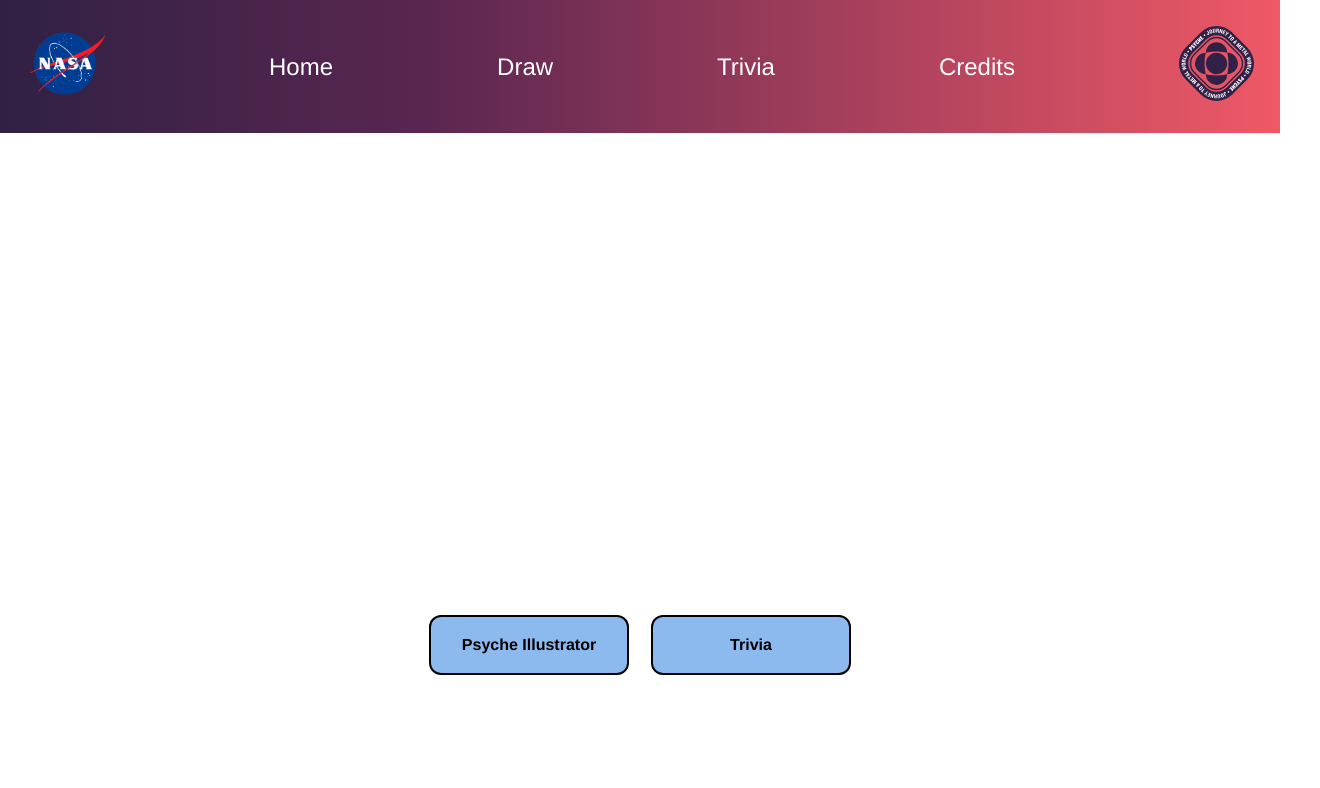
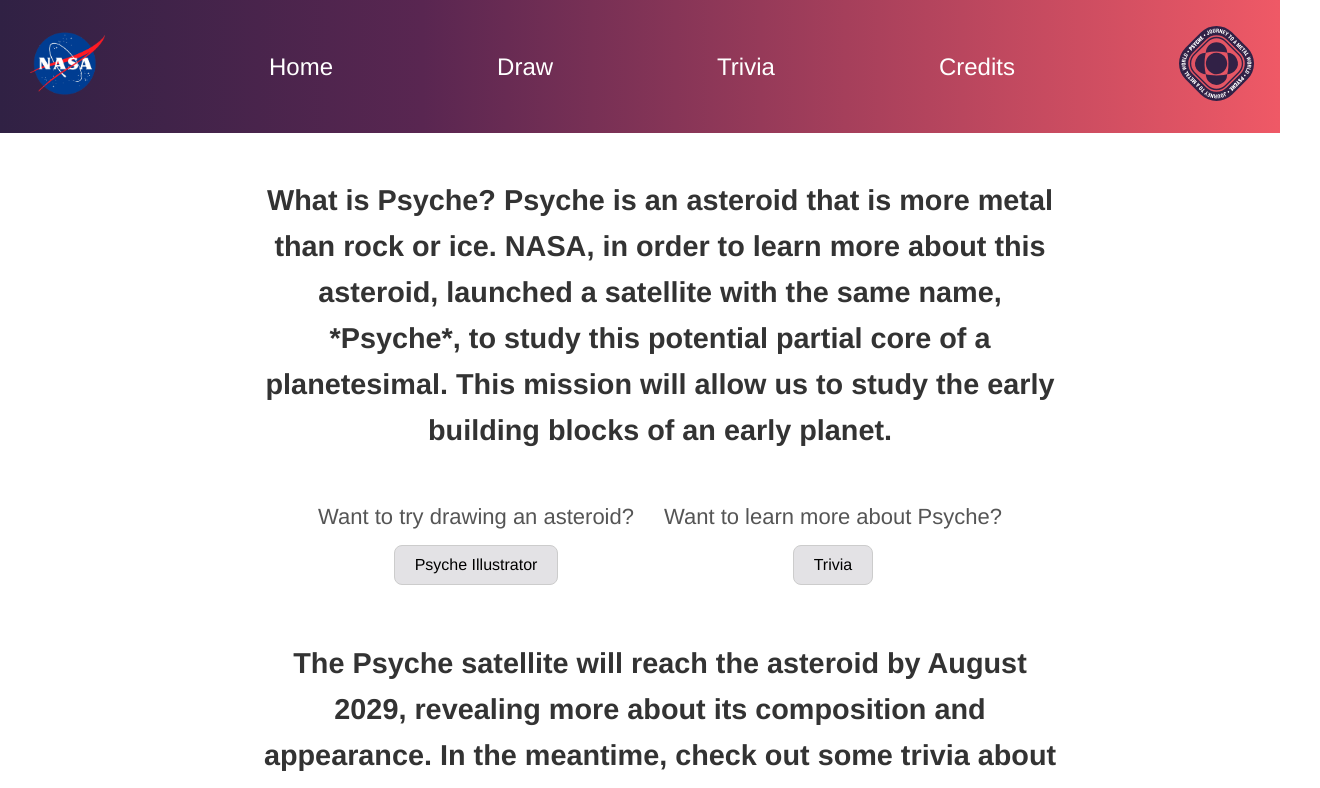
Before and after one commit to MissionToPsyche-Iridium/iridium_23f_year_sim-byu-i, a React (Create React App) app in the folder psyche/: page / in a window 1280 px wide. Shown: the top 788 px of the page, 1320 px wide, since content can reach past the window. Built offline with nearby package versions, Linux system fonts and the light colour scheme.

Commit message:
V1 Main Page

```diff
--- a/psyche/src/index.css
+++ b/psyche/src/index.css
@@ -168,37 +168,51 @@
 /* Home CSS Styling */
 .home-container {
   width: 100%;
-  height: 1024px;
+  min-height: 80vh;
   display: flex;
-  justify-content: center;
+  flex-direction: column;
   align-items: center;
-  background: white;
+  padding: 20px;
+}
+
+.home-words {
+  text-align: center;
+  max-width: 800px;
+  line-height: 1.6;
+  color: #333;
+  font-family: 'Arial', sans-serif;
+  font-size: 1.2rem;
+  margin-bottom: 40px;
 }
 
 .home-buttons-section {
   display: flex;
-  gap: 20px; /* Add spacing between buttons */
-  flex-direction: row;
+  gap: 30px;
+  justify-content: center;
+  flex-wrap: wrap; /* Ensures buttons stack on smaller screens */
 }
 
 .home-button-container {
   text-align: center;
 }
 
+.home-button-container p {
+  font-size: 1.375rem ;
+  margin-bottom: 10px;
+  color: #555;
+}
+
 .home-button {
-  width: 200px;
-  height: 60px;
-  background: #8dbaee;
-  border-radius: 12px;
-  border: 2px solid black;
-  font-size: 16px;
-  font-weight: bold;
-  color: black;
+  padding: 10px 20px;
   cursor: pointer;
-  transition: transform 0.3s, background-color 0.3s;
+  border-radius: 8px;
+  border: 1px solid #ccc;
+  background-color: #E3E2E5;
+  font-size: 1rem;
 }
 
 .home-button:hover {
-  background-color: #75a7d9;
+  background-color: #F3722D;
+  color: white;
   transform: scale(1.05);
 }
--- a/psyche/src/pages/homePage.js
+++ b/psyche/src/pages/homePage.js
@@ -3,21 +3,37 @@
 import React from 'react';
 import "../index.css";
 import { Link } from "react-router-dom";
-
+//TODO: Make it more apealling XD
 function HomePage() {
   return (
     <div className="home-container">
+      {/* Introduction Section */}
+      <div className="home-words">
+        <h2>
+          What is Psyche? Psyche is an asteroid that is more metal than rock or ice. NASA, in order to learn more about this asteroid, launched a satellite with the same name, *Psyche*, to study this potential partial core of a planetesimal. This mission will allow us to study the early building blocks of an early planet.
+        </h2>
+
+
         {/* Buttons Section */}
         <div className="home-buttons-section">
+          {/* Drawing Section */}
           <div className="home-button-container">
+            <p>Want to try drawing an asteroid?</p>
             <Link to="/Drawing">
               <button className="home-button">Psyche Illustrator</button>
             </Link>
           </div>
+
+          {/* Trivia Section */}
           <div className="home-button-container">
+            <p>Want to learn more about Psyche?</p>
             <Link to="/Trivia">
               <button className="home-button">Trivia</button>
             </Link>
+          </div>
+          <h2>
+            The Psyche satellite will reach the asteroid by August 2029, revealing more about its composition and appearance. In the meantime, check out some trivia about it, calculate your own weight on Psyche, or try drawing your version of it. Once you submit your drawing, you'll even get to see artist renditions of the asteroid.
+          </h2>
         </div>
       </div>
     </div>
```
Lines whose indentation alone changed are shown as unchanged.
